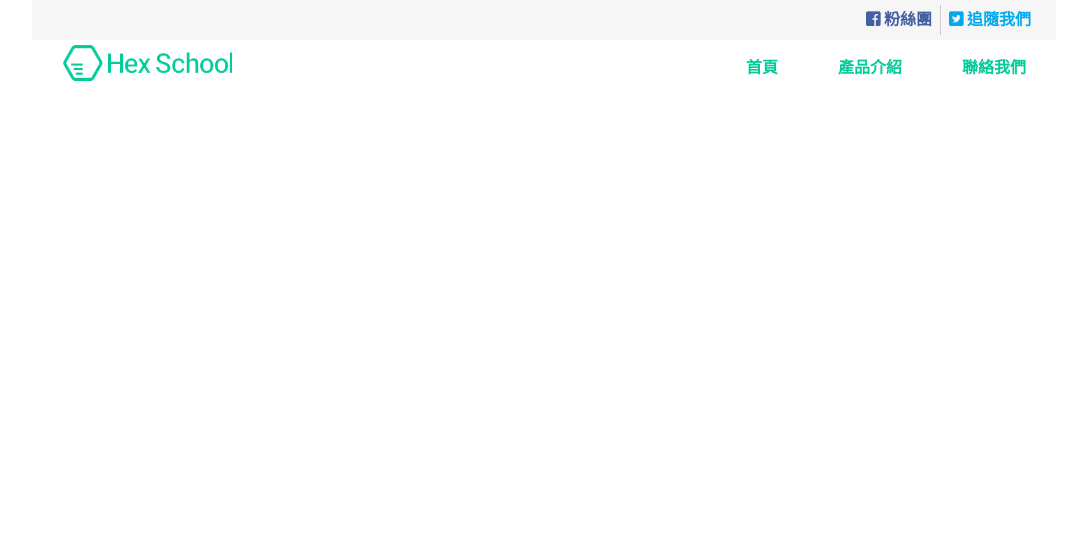
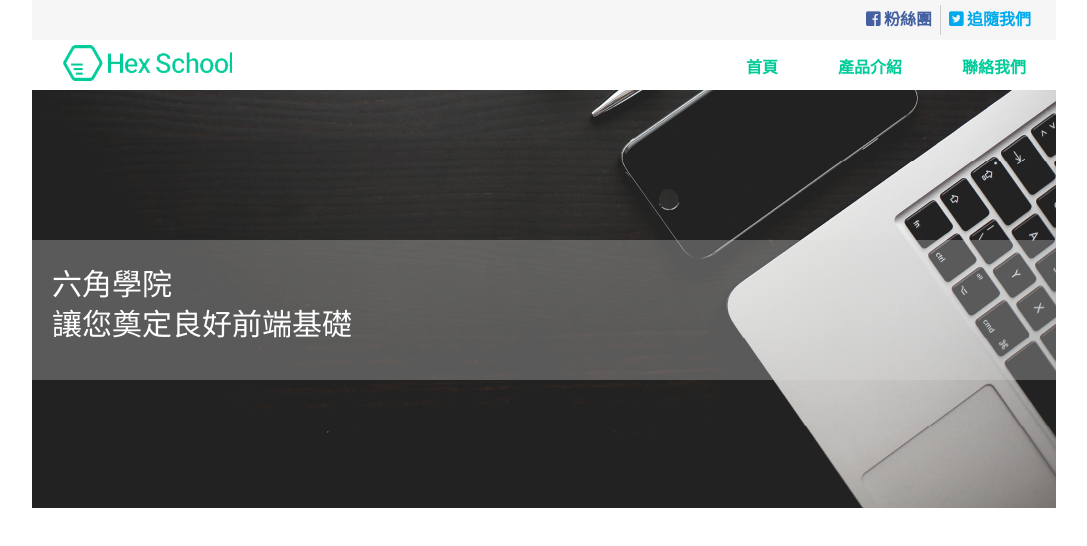
Before and after one commit to yun1988/html_hw, a plain HTML site: page index.html in a window 1280 px wide. Shown: the whole page, without its empty margins (96-1183 px from the left). Drawn offline with Linux system fonts and the light colour scheme.

Commit message:
banner ok

```diff
--- a/css/style.css
+++ b/css/style.css
@@ -203,23 +203,24 @@ header end
 
 
 /*!
-header start
+nav start
 */
 
-.header {
+.nav {
     -webkit-box-sizing: border-box;
     -moz-box-sizing: border-box;
     box-sizing: border-box;
     height: 50px;
     padding-left: 20px;
+    font-size: 16px;
 }
 
-.header h1 {
+.nav h1 {
     float: left;
     margin: 5px 10px;
 }
 
-.header h1 a {
+.nav h1 a {
     display: block;
     background: url(../image/logo.png) no-repeat;
     width: 170px;
@@ -229,16 +230,16 @@ header start
     white-space: nowrap;
 }
 
-.header ul {
+.nav ul {
     float: right;
 }
 
-.header ul li {
+.nav ul li {
     float: left;
     padding: 20px 30px;
 }
 
-.header ul li a {
+.nav ul li a {
     text-decoration: none;
     color: #00cc99;
     font-weight: bold;
@@ -247,6 +248,43 @@ header start
     height: 30px;
 }
 
-.header li a:hover {
+.nav li a:hover {
     border-bottom: 2px solid #00cc99;
 }
+
+
+/*!
+nav end
+*/
+
+.banner {
+    position: relative;
+}
+
+.banner img {
+    width: 1024px;
+    height: 418px;
+    margin-top: -20px;
+}
+
+.banner:before {
+    width: 1024px;
+    height: 140px;
+    position: absolute;
+    background: #d9d9d9;
+    opacity: 0.3;
+    top: 150px;
+    content: "";
+}
+
+.banner_text {
+    position: absolute;
+    color: #fff;
+    top: 180px;
+}
+
+.banner_text p {
+    font-size: 30px;
+    margin-bottom: 10px;
+    margin-left: 20px;
+}
--- a/index.html
+++ b/index.html
@@ -31,7 +31,7 @@
 
 
             </div>
-            <div class="header">
+            <nav class="nav">
                 <h1>
                     <a href="#">Hex School</a>
                 </h1>
@@ -47,9 +47,18 @@
                     </li>
                 </ul>
                 <div class="clearfix"></div>
+            </nav>
+
+        </header>
+        <section class="banner">
+            <img src="image/banner.png" alt="六角學院">
+            <div class="banner_text">
+                <p>六角學院</p>
+                <p>讓您奠定良好前端基礎</p>
             </div>
 
-        </header>
+        </section>
+
 
     </div>
 
```
Also changed, not shown: image/banner.png (added).
